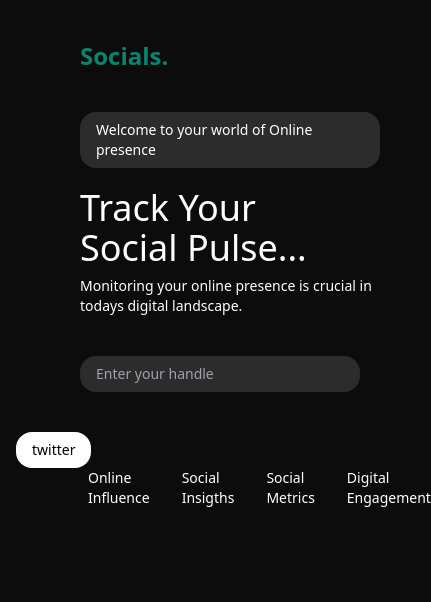
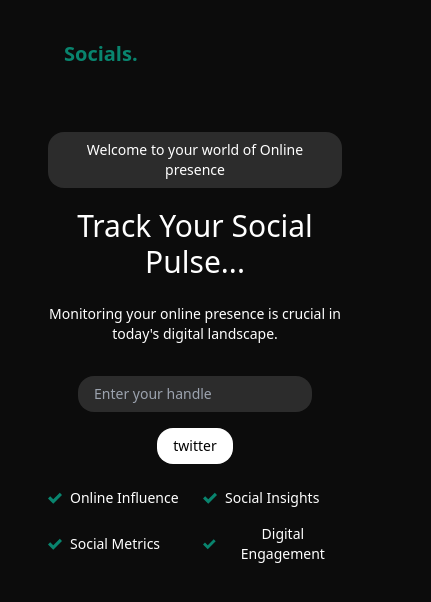
Before and after one commit to Diptech-hub/socials, a Next.js app: page / in a window 390 px wide. Shown: the top 602 px of the page, 431 px wide, since content can reach past the window. Built offline with nearby package versions, Linux system fonts and the light colour scheme.

Commit message:
API update and responsiveness

```diff
--- a/src/app/[username]/page.tsx
+++ b/src/app/[username]/page.tsx
@@ -32,7 +32,11 @@ interface ProfileData {
   };
 }
 
-export default function ProfilePage({ params }: { params: { username: string } }) {
+export default function ProfilePage({
+  params,
+}: {
+  params: { username: string };
+}) {
   const [profile, setProfile] = useState<ProfileData | null>(null);
   const [loading, setLoading] = useState(true);
   const [error, setError] = useState("");
@@ -42,7 +46,9 @@ export default function ProfilePage({ params }: { params: { username: string } }
       setLoading(true);
       setError("");
 
-      const res = await fetch(`/api/twitter-profile?username=${params.username}`);
+      const res = await fetch(
+        `/api/twitter-profile?username=${params.username}`
+      );
       const data = await res.json();
 
       if (!res.ok) {
@@ -60,7 +66,8 @@ export default function ProfilePage({ params }: { params: { username: string } }
 
   if (loading) return <p className="text-center text-white">Loading...</p>;
   if (error) return <p className="text-center text-red-500">{error}</p>;
-  if (!profile) return <p className="text-center text-white">Profile not found.</p>;
+  if (!profile)
+    return <p className="text-center text-white">Profile not found.</p>;
 
   // Prepare data for Recharts
   const chartData = profile.public_metrics
@@ -85,51 +92,78 @@ export default function ProfilePage({ params }: { params: { username: string } }
         <div>
           <h1 className="text-2xl font-bold">{profile.name}</h1>
           <p className="text-lg">@{profile.username}</p>
-          <p className="mt-2 text-sm text-gray-400">{profile.description || "No description available"}</p>
+          <p className="mt-2 text-sm text-gray-400">
+            {profile.description || "No description available"}
+          </p>
         </div>
       </div>
 
       <div className="flex justify-between px-6 pb-4 mt-4 text-sm text-gray-300">
-        <p>Location: {profile.location && profile.location.trim() !== "" ? profile.location : "N/A"}</p>
+        <p>
+          Location:{" "}
+          {profile.location && profile.location.trim() !== ""
+            ? profile.location
+            : "N/A"}
+        </p>
         {profile.url && (
           <p>
             URL:{" "}
-            <a href={profile.url} target="_blank" rel="noopener noreferrer" className="text-blue-500 hover:underline">
+            <a
+              href={profile.url}
+              target="_blank"
+              rel="noopener noreferrer"
+              className="text-blue-500 hover:underline"
+            >
               {profile.url}
             </a>
           </p>
         )}
         <p>
-          Account Created: {profile.created_at ? new Date(profile.created_at).toLocaleDateString() : "Date not available"}
+          Account Created:{" "}
+          {profile.created_at
+            ? new Date(profile.created_at).toLocaleDateString()
+            : "Date not available"}
         </p>
       </div>
 
-      <div className="mt-8 px-6 grid grid-cols-4 gap-4">
+      <div className="mt-8 px-6 grid grid-cols-1 sm:grid-cols-2 md:grid-cols-4 gap-4">
         {profile.public_metrics ? (
           <>
-            <p className="bg-blue-800 text-white text-center py-4 rounded-lg shadow-lg hover:bg-blue-900 transition">
-              <span className="text-2xl font-semibold">Followers</span>
+            <p className="bg-blue-800 text-white text-center py-4 rounded-lg shadow-lg hover:bg-blue-900 transition w-full">
+              <span className="text-xl md:text-2xl font-semibold">
+                Followers
+              </span>
               <br />
-              <span className="text-lg font-bold">{profile.public_metrics.followers_count}</span>
+              <span className="text-lg font-bold">
+                {profile.public_metrics.followers_count}
+              </span>
             </p>
-            <p className="bg-green-800 text-white text-center py-4 rounded-lg shadow-lg hover:bg-green-900 transition">
-              <span className="text-2xl font-semibold">Following</span>
+            <p className="bg-green-800 text-white text-center py-4 rounded-lg shadow-lg hover:bg-green-900 transition w-full">
+              <span className="text-xl md:text-2xl font-semibold">
+                Following
+              </span>
               <br />
-              <span className="text-lg font-bold">{profile.public_metrics.following_count}</span>
+              <span className="text-lg font-bold">
+                {profile.public_metrics.following_count}
+              </span>
             </p>
-            <p className="bg-purple-800 text-white text-center py-4 rounded-lg shadow-lg hover:bg-purple-900 transition">
-              <span className="text-2xl font-semibold">Tweets</span>
+            <p className="bg-purple-800 text-white text-center py-4 rounded-lg shadow-lg hover:bg-purple-900 transition w-full">
+              <span className="text-xl md:text-2xl font-semibold">Tweets</span>
               <br />
-              <span className="text-lg font-bold">{profile.public_metrics.tweet_count}</span>
+              <span className="text-lg font-bold">
+                {profile.public_metrics.tweet_count}
+              </span>
             </p>
-            <p className="bg-yellow-800 text-white text-center py-4 rounded-lg shadow-lg hover:bg-yellow-900 transition">
-              <span className="text-2xl font-semibold">Listed</span>
+            <p className="bg-yellow-800 text-white text-center py-4 rounded-lg shadow-lg hover:bg-yellow-900 transition w-full">
+              <span className="text-xl md:text-2xl font-semibold">Listed</span>
               <br />
-              <span className="text-lg font-bold">{profile.public_metrics.listed_count}</span>
+              <span className="text-lg font-bold">
+                {profile.public_metrics.listed_count}
+              </span>
             </p>
           </>
         ) : (
-          <p className="col-span-4 text-center bg-red-600 text-white py-4 rounded-lg">
+          <p className="col-span-1 sm:col-span-2 md:col-span-4 text-center bg-red-600 text-white py-4 rounded-lg">
             Public metrics not available
           </p>
         )}
@@ -140,7 +174,10 @@ export default function ProfilePage({ params }: { params: { username: string } }
         <h3 className="text-lg font-bold mb-4">Graphical Representation</h3>
         {chartData.length > 0 ? (
           <ResponsiveContainer width="100%" height={300}>
-            <BarChart data={chartData} margin={{ top: 20, right: 30, left: 20, bottom: 5 }}>
+            <BarChart
+              data={chartData}
+              margin={{ top: 20, right: 30, left: 20, bottom: 5 }}
+            >
               <CartesianGrid strokeDasharray="3 3" />
               <XAxis dataKey="name" />
               <YAxis />
@@ -149,7 +186,9 @@ export default function ProfilePage({ params }: { params: { username: string } }
             </BarChart>
           </ResponsiveContainer>
         ) : (
-          <p className="text-center bg-red-600 text-white py-4 rounded-lg">No data available for graphical representation</p>
+          <p className="text-center bg-red-600 text-white py-4 rounded-lg">
+            No data available for graphical representation
+          </p>
         )}
       </div>
     </div>
--- a/src/app/layout.tsx
+++ b/src/app/layout.tsx
@@ -14,8 +14,12 @@ export default function RootLayout({
   return (
     <html lang="en">
       <body className="bg-[#0C0C0C]">
-      <h1 className="px-20 py-10 text-[#09846E] text-2xl font-bold">Socials.</h1>
-        {children}
+        <div className="max-w-screen-xl mx-auto px-6 md:px-12">
+          <h1 className="px-10 md:px-20 py-10 text-[#09846E] text-xl md:text-2xl font-bold">
+            Socials.
+          </h1>
+          {children}
+        </div>
       </body>
     </html>
   );
--- a/src/app/page.tsx
+++ b/src/app/page.tsx
@@ -8,7 +8,7 @@ export default function Home() {
   const [username, setUsername] = useState("");
   const router = useRouter();
 
-  const handleSubmit = (e: { preventDefault: () => void; }) => {
+  const handleSubmit = (e: { preventDefault: () => void }) => {
     e.preventDefault();
     if (username) {
       router.push(`/${username}`);
@@ -16,42 +16,49 @@ export default function Home() {
   };
 
   return (
-    <>
-      <p className="text-white ml-20 bg-[#2C2C2C] py-2 px-4 max-w-[300px] rounded-2xl text-sm">
+    <div className="flex flex-col items-center px-6 md:px-12 lg:px-20 text-center">
+      <p className="text-white bg-[#2C2C2C] py-2 px-4 max-w-[300px] rounded-2xl text-sm mt-6 md:ml-0">
         Welcome to your world of Online presence
       </p>
-      <p className="text-white text-4xl px-20 pt-5">
+      <p className="text-white text-3xl md:text-4xl pt-5">
         Track Your Social Pulse...
       </p>
-      <p className="text-white ml-20 pt-2 text-sm">
-        Monitoring your online presence is crucial in todays digital landscape.
+      <p className="text-white pt-6 text-sm max-w-[600px]">
+        Monitoring your online presence is crucial in today&apos;s digital landscape.
       </p>
-      <form onSubmit={handleSubmit}>
+      <form onSubmit={handleSubmit} className="flex flex-col md:flex-row items-center mt-6">
         <input
           type="text"
           placeholder="Enter your handle"
-          className="ml-20 my-10 py-2 px-4 rounded-2xl text-sm w-[280px] bg-[#2C2C2C] text-white"
+          className="my-2 py-2 px-4 rounded-2xl text-sm w-full md:w-[280px] bg-[#2C2C2C] text-white"
           value={username}
           onChange={(e) => setUsername(e.target.value)}
         />
         <button
-        className="bg-white text-black mx-4 px-4 py-2 rounded-2xl text-sm"
+          className="bg-white text-black px-4 py-2 rounded-2xl text-sm mt-2 md:mt-0 md:ml-4"
           type="submit"
         >
           twitter
         </button>
       </form>
-
-      <div className="flex flex-row text-white text-sm ml-20">
+      <div className="grid grid-cols-2 md:flex md:flex-row text-white text-sm gap-4 mt-6">
+        <div className="flex items-center">
           <ImCheckmark className="mr-2 text-[#09846E]" />
-        <p className="mr-6">Online Influence</p>
+          <p>Online Influence</p>
+        </div>
+        <div className="flex items-center">
           <ImCheckmark className="mr-2 text-[#09846E]" />
-        <p className="mr-6">Social Insigths</p>
+          <p>Social Insights</p>
+        </div>
+        <div className="flex items-center">
           <ImCheckmark className="mr-2 text-[#09846E]" />
-        <p className="mr-6">Social Metrics</p>
+          <p>Social Metrics</p>
+        </div>
+        <div className="flex items-center">
           <ImCheckmark className="mr-2 text-[#09846E]" />
           <p>Digital Engagement</p>
         </div>
-    </>
+      </div>
+    </div>
   );
 }
```
Lines whose indentation alone changed are shown as unchanged.
